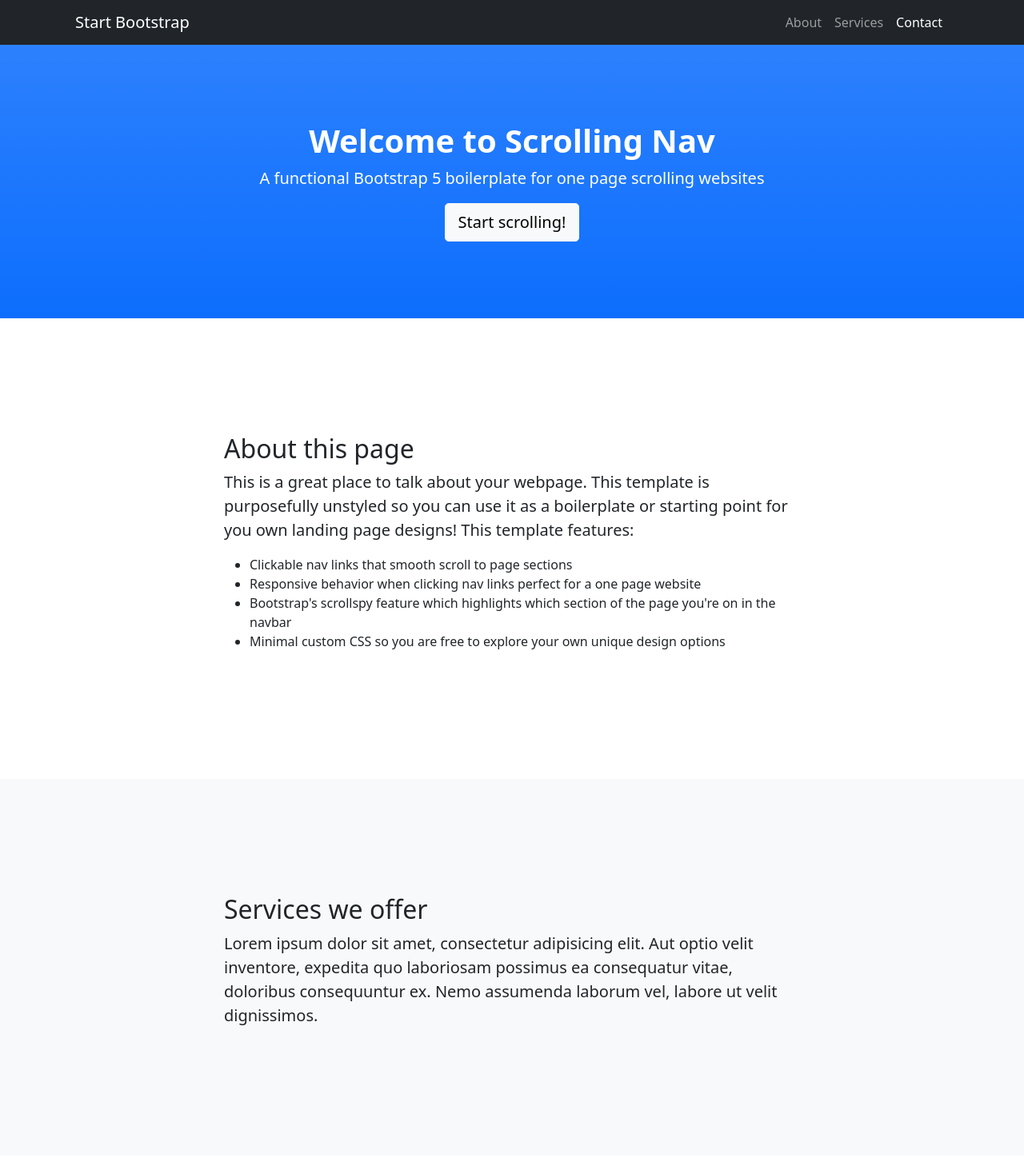
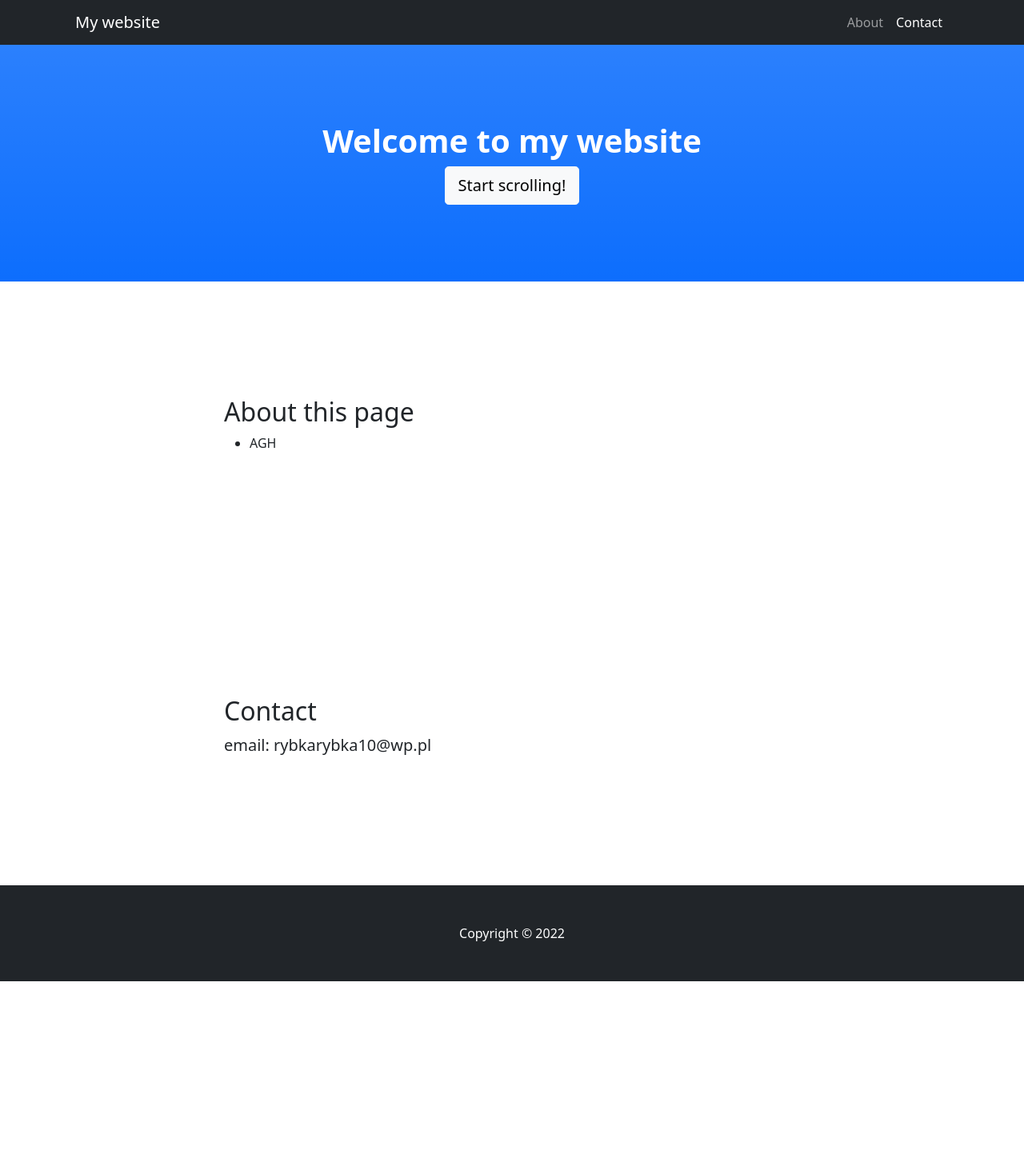
Before and after one commit to rybkarybka/rybkarybka.github.io, a plain HTML site: page index.html in a window 1280 px wide. Shown: the top 1448 px of the page at 80% size. After the commit the page ends 1227 px from the top, so only its background shows below. Drawn offline with nearby package versions, Linux system fonts and the light colour scheme.

Commit message:
Update index.html

```diff
--- a/index.html
+++ b/index.html
@@ -5,7 +5,7 @@
         <meta name="viewport" content="width=device-width, initial-scale=1, shrink-to-fit=no" />
         <meta name="description" content="" />
         <meta name="author" content="" />
-        <title>Scrolling Nav - Start Bootstrap Template</title>
+        <title>rybkarybka.github.io</title>
         <link rel="icon" type="image/x-icon" href="assets/favicon.ico" />
         <!-- Core theme CSS (includes Bootstrap)-->
         <link href="css/styles.css" rel="stylesheet" />
@@ -14,12 +14,11 @@
         <!-- Navigation-->
         <nav class="navbar navbar-expand-lg navbar-dark bg-dark fixed-top" id="mainNav">
             <div class="container px-4">
-                <a class="navbar-brand" href="#page-top">Start Bootstrap</a>
+                <a class="navbar-brand" href="#page-top">My website</a>
                 <button class="navbar-toggler" type="button" data-bs-toggle="collapse" data-bs-target="#navbarResponsive" aria-controls="navbarResponsive" aria-expanded="false" aria-label="Toggle navigation"><span class="navbar-toggler-icon"></span></button>
                 <div class="collapse navbar-collapse" id="navbarResponsive">
                     <ul class="navbar-nav ms-auto">
                         <li class="nav-item"><a class="nav-link" href="#about">About</a></li>
-                        <li class="nav-item"><a class="nav-link" href="#services">Services</a></li>
                         <li class="nav-item"><a class="nav-link" href="#contact">Contact</a></li>
                     </ul>
                 </div>
@@ -28,8 +27,7 @@
         <!-- Header-->
         <header class="bg-primary bg-gradient text-white">
             <div class="container px-4 text-center">
-                <h1 class="fw-bolder">Welcome to Scrolling Nav</h1>
-                <p class="lead">A functional Bootstrap 5 boilerplate for one page scrolling websites</p>
+                <h1 class="fw-bolder">Welcome to my website</h1>
                 <a class="btn btn-lg btn-light" href="#about">Start scrolling!</a>
             </div>
         </header>
@@ -39,24 +37,9 @@
                 <div class="row gx-4 justify-content-center">
                     <div class="col-lg-8">
                         <h2>About this page</h2>
-                        <p class="lead">This is a great place to talk about your webpage. This template is purposefully unstyled so you can use it as a boilerplate or starting point for you own landing page designs! This template features:</p>
                         <ul>
-                            <li>Clickable nav links that smooth scroll to page sections</li>
-                            <li>Responsive behavior when clicking nav links perfect for a one page website</li>
-                            <li>Bootstrap's scrollspy feature which highlights which section of the page you're on in the navbar</li>
-                            <li>Minimal custom CSS so you are free to explore your own unique design options</li>
+                            <li> AGH </li>
                         </ul>
-                    </div>
-                </div>
-            </div>
-        </section>
-        <!-- Services section-->
-        <section class="bg-light" id="services">
-            <div class="container px-4">
-                <div class="row gx-4 justify-content-center">
-                    <div class="col-lg-8">
-                        <h2>Services we offer</h2>
-                        <p class="lead">Lorem ipsum dolor sit amet, consectetur adipisicing elit. Aut optio velit inventore, expedita quo laboriosam possimus ea consequatur vitae, doloribus consequuntur ex. Nemo assumenda laborum vel, labore ut velit dignissimos.</p>
                     </div>
                 </div>
             </div>
@@ -66,15 +49,15 @@
             <div class="container px-4">
                 <div class="row gx-4 justify-content-center">
                     <div class="col-lg-8">
-                        <h2>Contact us</h2>
-                        <p class="lead">Lorem ipsum dolor sit amet, consectetur adipisicing elit. Vero odio fugiat voluptatem dolor, provident officiis, id iusto! Obcaecati incidunt, qui nihil beatae magnam et repudiandae ipsa exercitationem, in, quo totam.</p>
+                        <h2>Contact</h2>
+                        <p class="lead">email: rybkarybka10@wp.pl</p>
                     </div>
                 </div>
             </div>
         </section>
         <!-- Footer-->
         <footer class="py-5 bg-dark">
-            <div class="container px-4"><p class="m-0 text-center text-white">Copyright &copy; Your Website 2022</p></div>
+            <div class="container px-4"><p class="m-0 text-center text-white">Copyright &copy; 2022 </p></div>
         </footer>
         <!-- Bootstrap core JS-->
         <script src="https://cdn.jsdelivr.net/npm/bootstrap@5.1.3/dist/js/bootstrap.bundle.min.js"></script>
```
